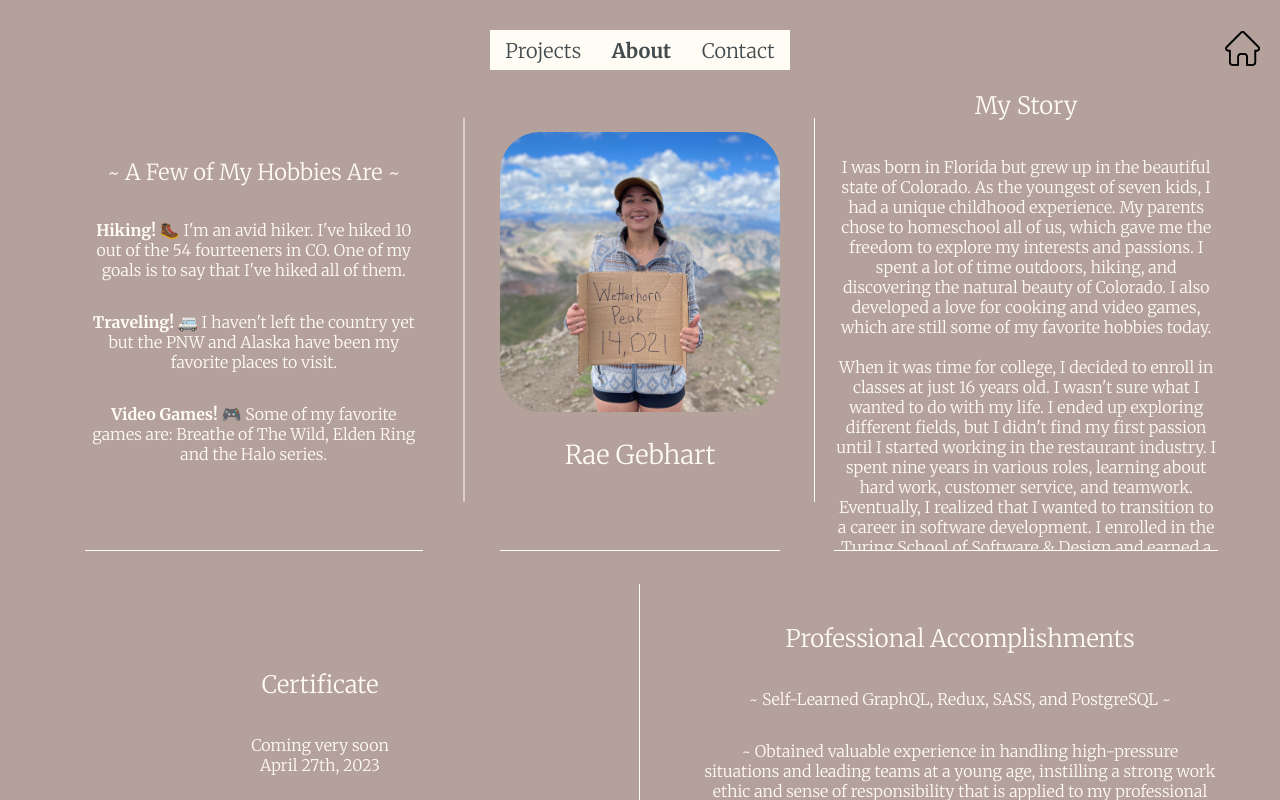
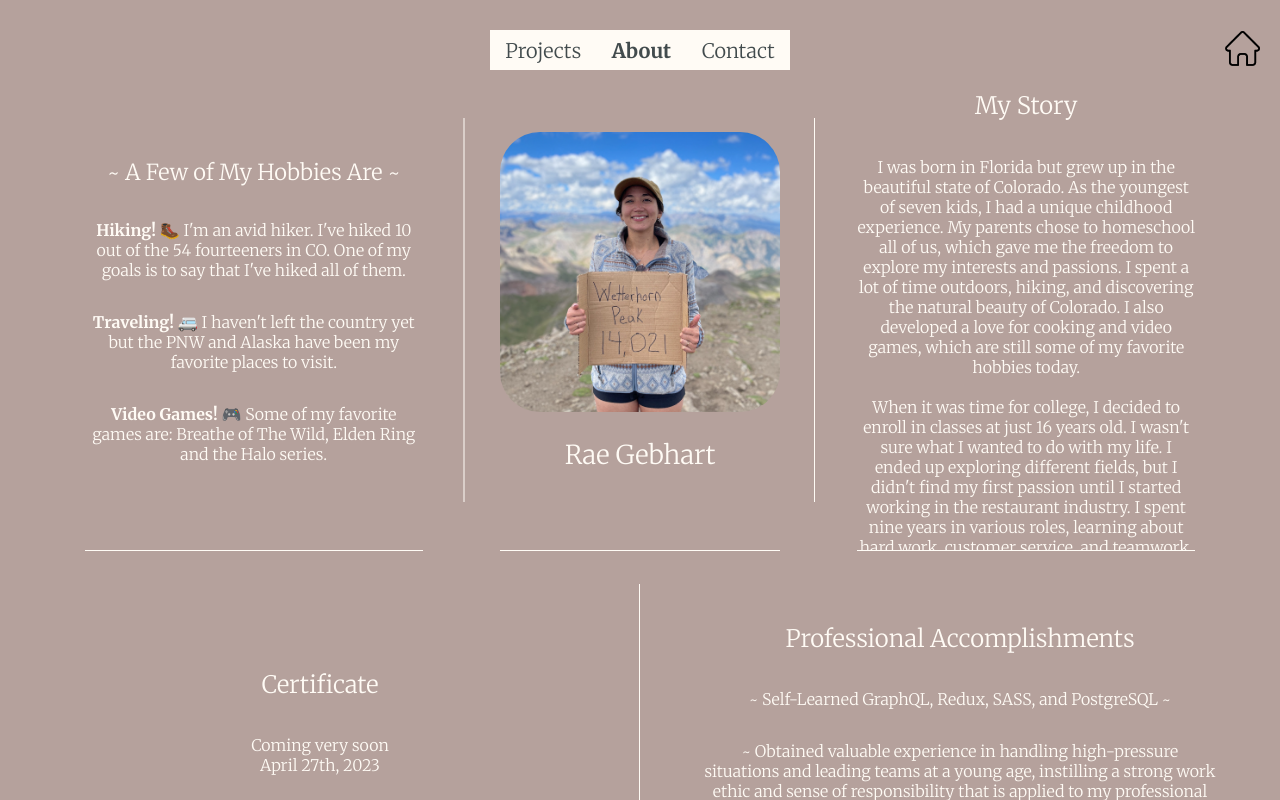
Before and after one commit to rae-107/rae-gebharts-portfolio, a React (Create React App) app: page /about in a window 1280 px wide. Built offline with nearby package versions, Linux system fonts and the light colour scheme.

Commit message:
Fix my story containers width to be consistant with the rest

```diff
--- a/src/components/About/About.css
+++ b/src/components/About/About.css
@@ -151,7 +151,7 @@
 }
 
 .summary-border-container {
-  width: 80%;
+  width: 65%;
   height: 60vh;
   border-bottom: 1px solid #FFFBF5;
   display: flex;
@@ -305,7 +305,7 @@
     border: none;
   }
   .summary-border-container {
-    width: 30vw;
+    width: 80%;
   }
   .bottom-half {
     display: flex;
--- a/src/components/About/About.scss
+++ b/src/components/About/About.scss
@@ -159,7 +159,7 @@
 }
 
 .summary-border-container {
-  width: 80%;
+  width: 65%;
   height: 60vh;
   border-bottom: 1px solid $cream;
   display: flex;
@@ -336,7 +336,7 @@
   }
 
   .summary-border-container {
-    width: 30vw;
+    width: 80%;
   }
 
   .bottom-half {
```
Also changed, not shown: 1 other file (tests, documents, lock files or other folders).
